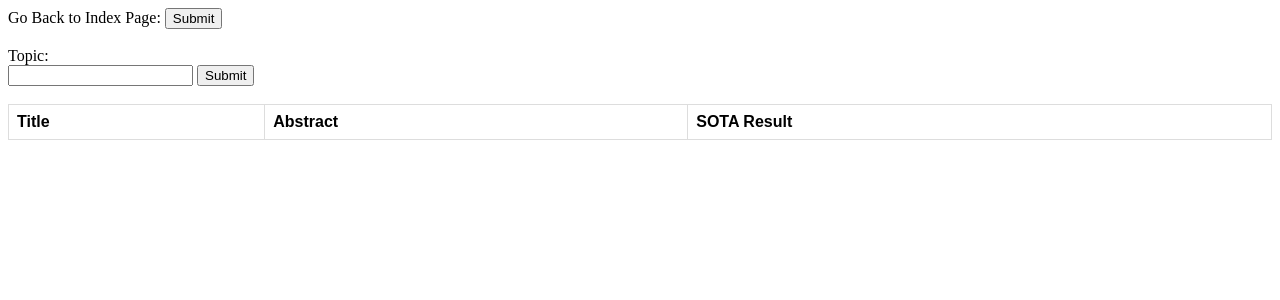
After one commit to fatih-iver/SOTA-for-CS, a Flask app: page /papers_by_topic in a window 1280 px wide. The commit adds this page. Shown: the top 300 px of the page. Run offline with Flask 2, Linux system fonts and the light colour scheme; lists and menus that the app fills with data are empty.

Commit message:
implement papers by topic functionality

```diff
--- a/app.py
+++ b/app.py
@@ -312,6 +312,24 @@ def search():
     else:
         return abort(404)
 
+@app.route('/papers_by_topic', methods=['GET', 'POST'])
+def papers_by_topic():
+    if request.method == 'POST':
+        topic_name = request.form['topic_name'].strip()
+        connection = sqlite3.connect('sota.db')
+        cursor = connection.cursor()
+        papers = []
+        query_result = cursor.execute("""SELECT topic_id FROM topics WHERE topic_name=?""", (topic_name,)).fetchone()
+        if query_result:
+            topic_id = query_result[0]
+            papers = cursor.execute("""SELECT papers.title, papers.abstract, papers.result FROM papers INNER JOIN paper_topics ON papers.paper_id=paper_topics.paper_id WHERE topic_id=?""", (topic_id,)).fetchall()
+        connection.close()
+        return render_template("papers_by_topic.html", papers=papers)
+    elif request.method == 'GET':
+        return render_template("papers_by_topic.html", papers = [])
+    else:
+        return abort(404)
+
 @app.route('/index', methods=['GET', 'POST'])
 def index():
     if request.method == 'POST':
@@ -356,6 +374,8 @@ def index():
                 return redirect(url_for('rank_all_authors'))
             elif option == "search":
                 return redirect(url_for('search'))
+            elif option == "papers_by_topic":
+                return redirect(url_for('papers_by_topic'))
 
     elif request.method == 'GET':
         if isAdmin:
--- a/templates/index_user.html
+++ b/templates/index_user.html
@@ -10,7 +10,7 @@
     <input type="radio" name="option" value="view_all" checked> View all authors, topics or papers <br>
     <input type="radio" name="option" value="papers_by_author" > View all papers of an author <br>
     <input type="radio" name="option" value="sota_by_topic" > View sota result and paper by topic <br>
-    <input type="radio" name="option" value="specific_topic" > View papers on a specific topic  <br>
+    <input type="radio" name="option" value="papers_by_topic" > View papers on a specific topic  <br>
     <input type="radio" name="option" value="rank_all_authors" > Rank all authors <br>
     <input type="radio" name="option" value="search" > Search a keyword <br>
     <input type="radio" name="option" value="rank_authors" > View coauthors of an author <br>
--- /dev/null
+++ b/templates/papers_by_topic.html
@@ -0,0 +1,57 @@
+<!DOCTYPE html>
+<html lang="en">
+<head>
+    <meta charset="UTF-8">
+    <title> Papers by Topic </title>
+    <style>
+        table {
+          font-family: arial, sans-serif;
+          border-collapse: collapse;
+          width: 100%;
+        }
+
+        td, th {
+          border: 1px solid #dddddd;
+          text-align: left;
+          padding: 8px;
+        }
+
+        tr:nth-child(even) {
+          background-color: #dddddd;
+        }
+    </style>
+</head>
+<body>
+
+<form action="{{ url_for('index') }}" method="get">
+    Go Back to Index Page:
+    <input type="submit" value="Submit">
+</form>
+
+<br>
+
+<form action="{{ url_for('papers_by_topic') }}" method="post">
+    Topic:<br>
+    <input type="text" name="topic_name">
+    <input type="submit" value="Submit">
+</form>
+
+<br>
+
+<table>
+  <tr>
+    <th>Title</th>
+    <th>Abstract</th>
+    <th>SOTA Result</th>
+  </tr>
+    {% for paper in papers %}
+        <tr>
+            <td> {{ paper[0] }} </td>
+            <td> {{ paper[1] }} </td>
+            <td> {{ paper[2] }} </td>
+        </tr>
+    {% endfor %}
+</table>
+
+</body>
+</html>
```
